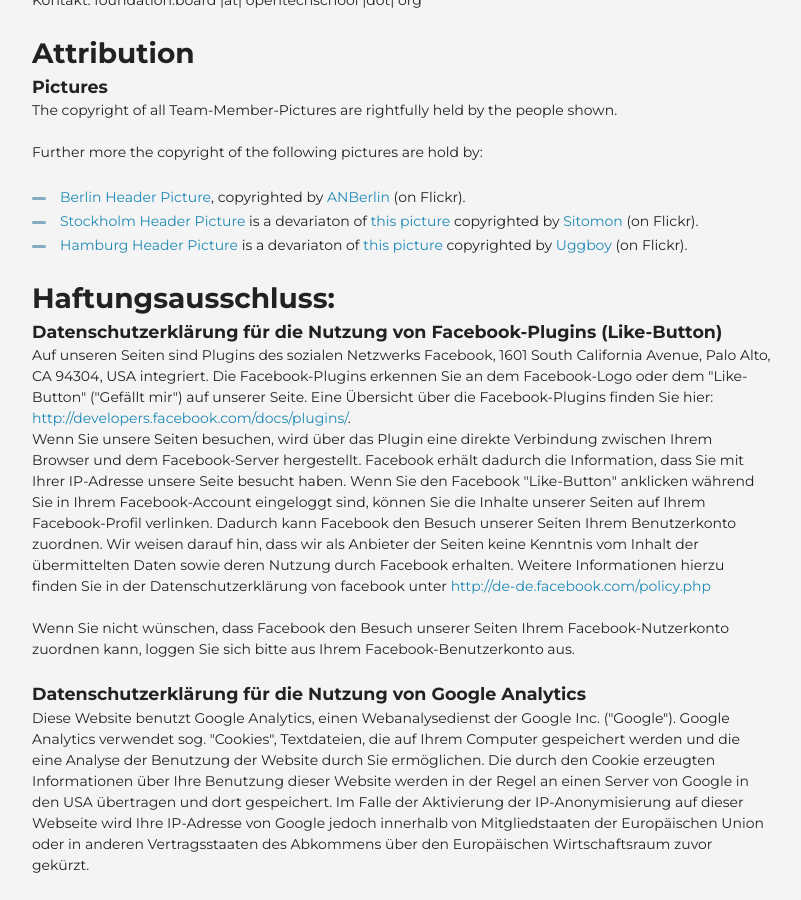
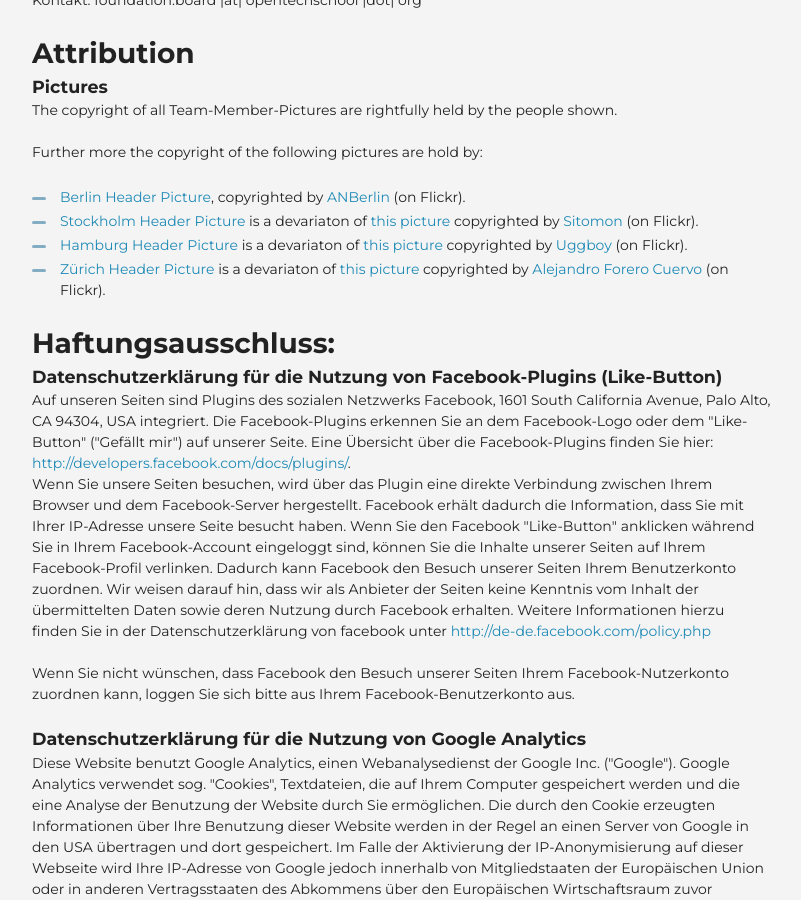
Before and after one commit to OpenTechSchool/www.opentechschool.org, a Jekyll site: the page built from imprint.md, in a window 1280 px wide and 900 px high, scrolled down 489 px. Shown: the whole window, without its empty margins (238-1039 px from the left). Built offline with Jekyll 4.4.1, drawn with Linux system fonts in a browser that asks for light colours; nearby versions of some CDN libraries.

Commit message:
add zurich

```diff
--- a/_includes/_footer.html
+++ b/_includes/_footer.html
@@ -16,6 +16,9 @@
             </li>
             <li>
               <a href="/hamburg/">Hamburg</a>
+            </li>
+            <li>
+              <a href="/zurich/">Zürich</a>
             </li>
             <li>&nbsp;</li>
             <li>
--- a/_includes/_main_nav.html
+++ b/_includes/_main_nav.html
@@ -22,6 +22,7 @@
           <li><a tabindex="-1" href="/stockholm/">Stockholm</a></li>
           <li><a tabindex="-1" href="/melbourne/">Melbourne</a></li>
           <li><a tabindex="-1" href="/hamburg/">Hamburg</a></li>
+          <li><a tabindex="-1" href="/zurich/">Zürich</a></li>
         </ul>
       </div>
     </div>
--- a/imprint.md
+++ b/imprint.md
@@ -34,6 +34,9 @@
 		<li><a href="/hamburg">Hamburg Header Picture</a> is a devariaton of <a href="http://www.flickr.com/photos/uggboy/6046156541/sizes/l/in/photostream/">this picture</a> copyrighted by <a href="http://www.flickr.com/photos/uggboy/">Uggboy</a> (on Flickr).
 		</li>
 
+		<li><a href="/zurich">Zürich Header Picture</a> is a devariaton of <a href="http://www.flickr.com/photos/aforero/542248140/">this picture</a> copyrighted by <a href="http://www.flickr.com/photos/aforero/">Alejandro Forero Cuervo</a> (on Flickr).
+		</li>
+
 
 	</ul>
 </p>
```
Also changed, not shown: zurich/index.md (added, +24 -0 lines), images/bg_zurich.jpg (added), images/team/robert.jpg (added).
